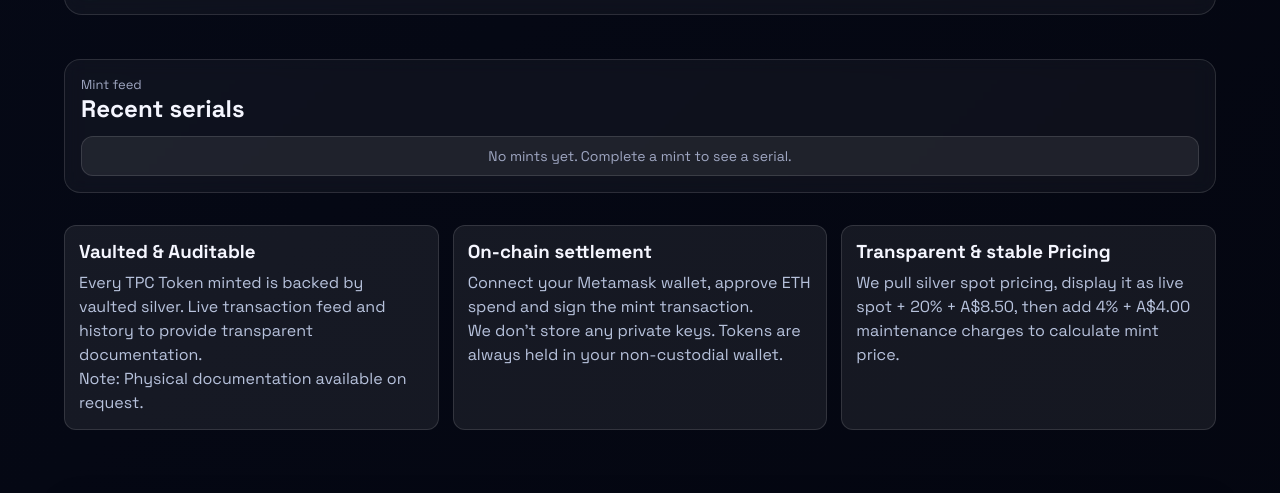
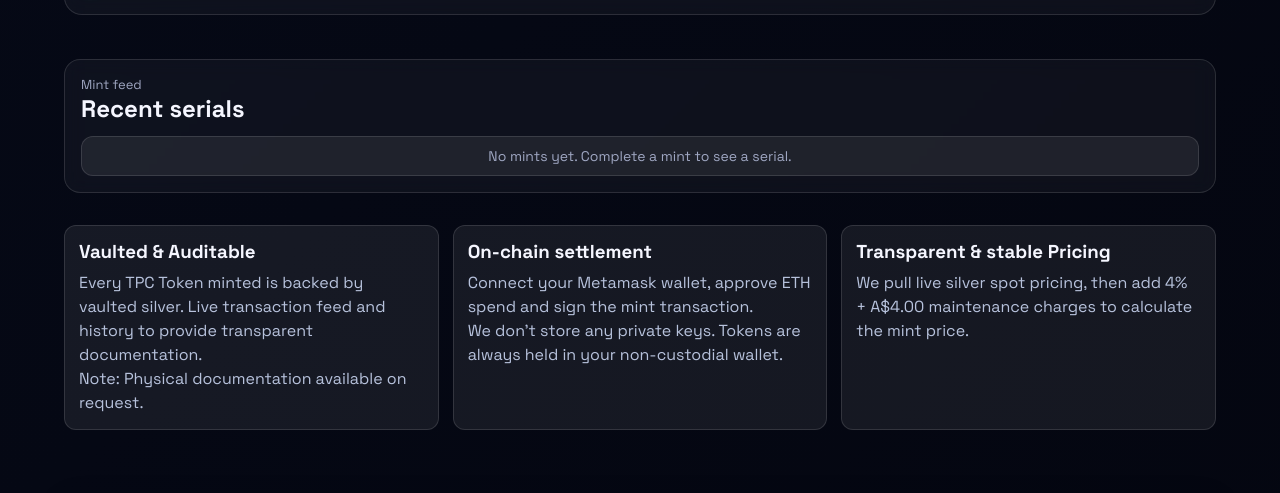
Before and after one commit to jjay6699/silver, a website: page index.html in a window 1280 px wide. Shown: the part 984-1477 px from the top of the page. Drawn offline with Linux system fonts and the light colour scheme; no server answers.

Commit message:
Update mint pricing copy

```diff
--- a/index.html
+++ b/index.html
@@ -264,7 +264,7 @@
         </div>
         <div class="info-card">
           <h3>Transparent & stable Pricing</h3>
-          <p>We pull silver spot pricing, display it as live spot + 20% + A$8.50, then add 4% + A$4.00 maintenance charges to calculate mint price.</p>
+          <p>We pull live silver spot pricing, then add 4% + A$4.00 maintenance charges to calculate the mint price.</p>
         </div>
       </section>
 
```
